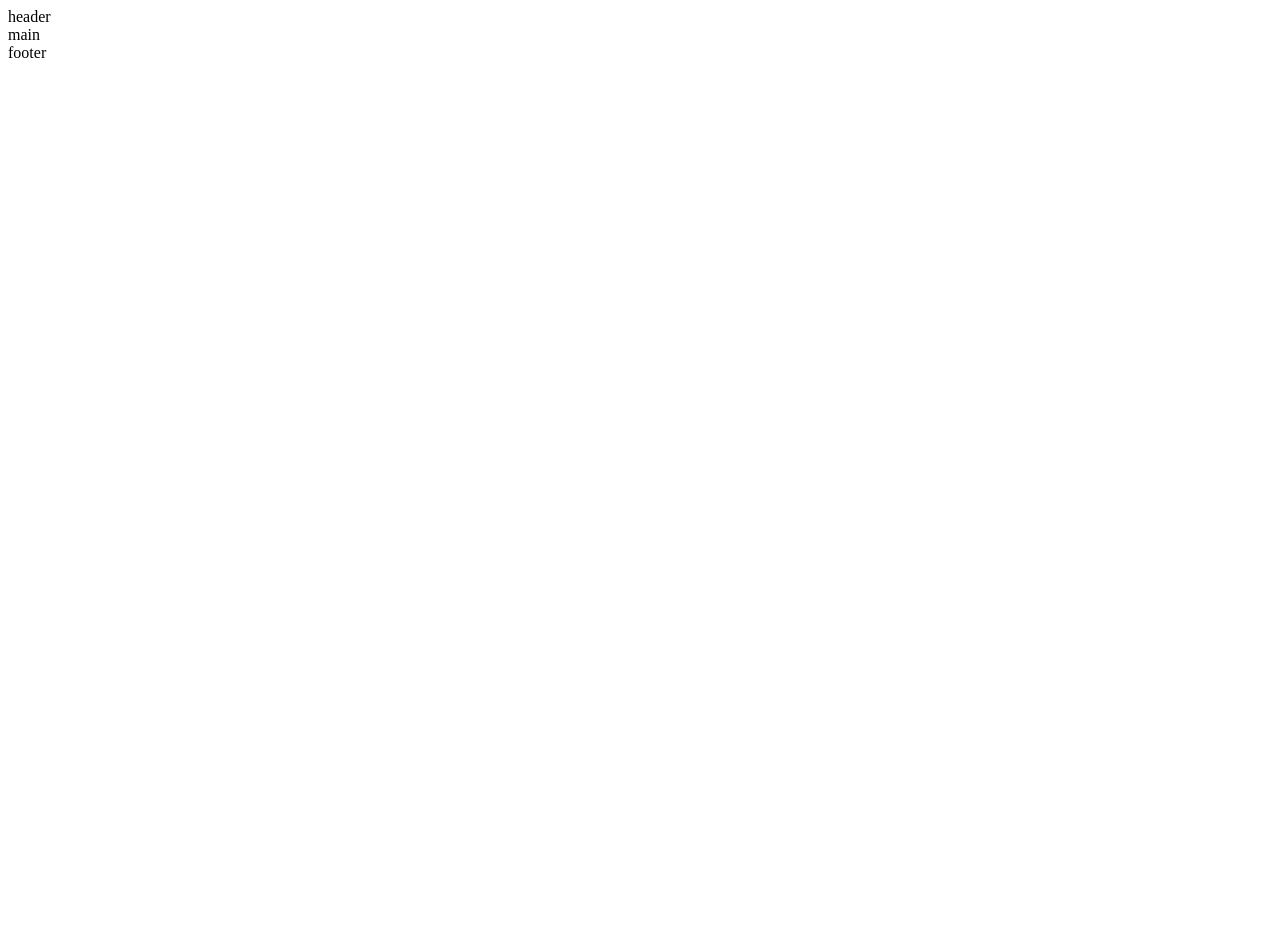
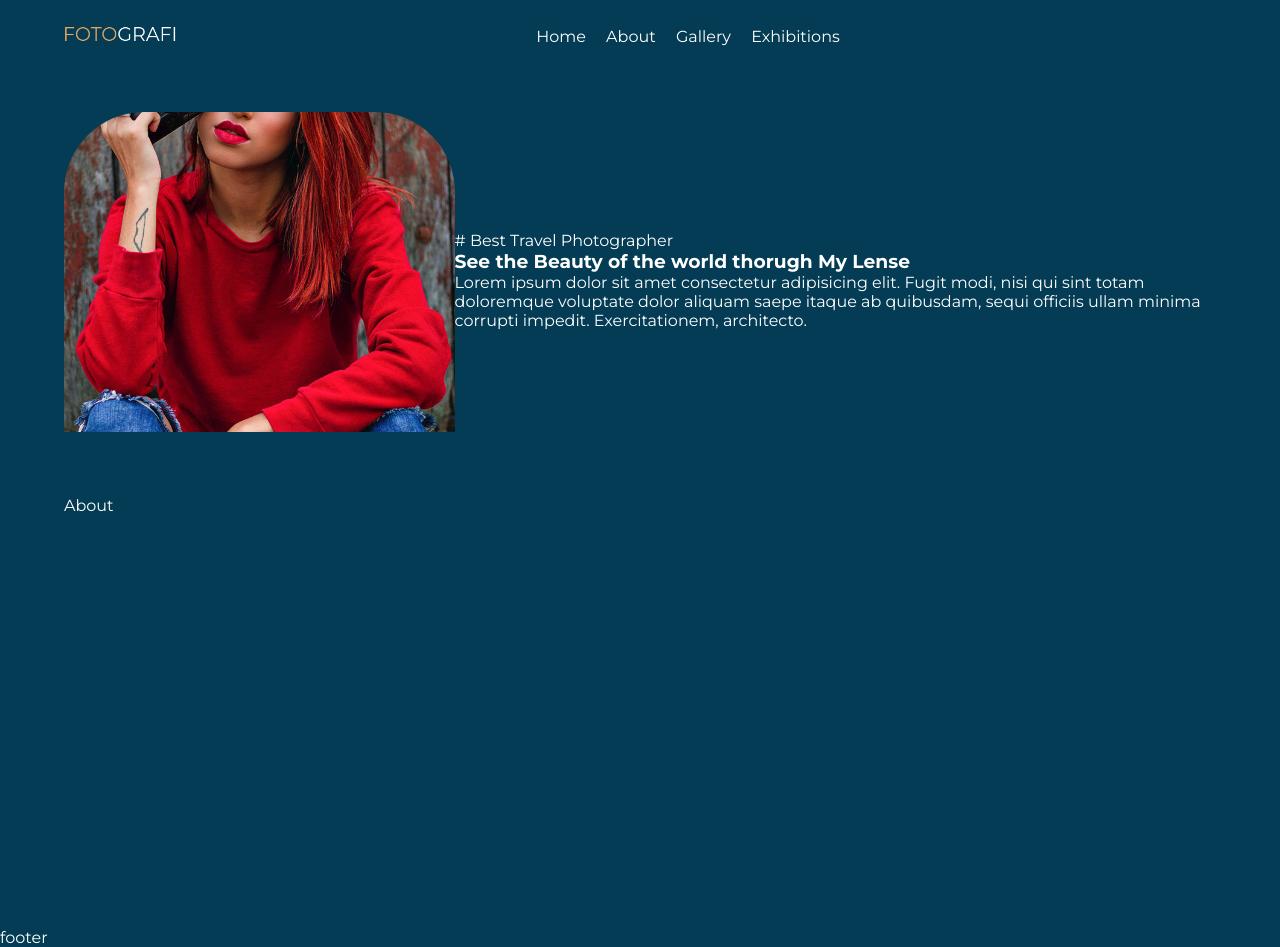
Before and after one commit to jsonfm/fotografi, a plain HTML site: page index.html in a window 1280 px wide. Before the commit the page ends 800 px from the top, so only its background shows below. Drawn offline with nearby package versions, Linux system fonts and the light colour scheme.

Commit message:
updated home section

```diff
--- a/css/styles.css
+++ b/css/styles.css
@@ -0,0 +1,132 @@
+@import url('https://fonts.googleapis.com/css2?family=Montserrat:wght@300;400;500;600;700&display=swap');
+
+* {
+    margin: 0;
+    padding: 0;
+    transition: 0.25s;
+}
+
+:root{
+    --color-primary: rgb(3, 60, 84);
+
+    --card-radius: 5rem;
+}
+/* Globals */
+
+.container, .navbar {
+    width: 90%;
+    margin: 0 auto;
+}
+
+ul {
+    list-style: none;
+}
+
+a {
+    text-decoration: none;
+    color: white;
+}
+
+html, body {
+    background: var(--color-primary);
+    color: white;
+    font-family: 'Montserrat', sans-serif;
+}
+
+/* header */
+
+header{
+    width: 100%;
+    position: fixed;
+    top: 0;
+    left: 0;
+    background: var(--color-primary);
+}
+
+header .navbar {
+    display: flex;
+    justify-content: space-between;
+    align-items: center;
+    height: 4.5rem;
+}
+
+header .navbar .logo img {
+    width: 7rem;
+}
+
+header .toggle {
+    width: 2rem;
+    height: 2rem;
+    font-size: 1.8rem;
+    cursor: pointer;
+}
+
+header .navigation {
+    transform: scale(0);
+    background: var(--color-primary);
+    top: 5rem;
+    left: 30%;
+    padding: 1rem;
+    transition: none;
+}
+
+header .navigation.active {
+    transform: scale(1);
+    position: relative;
+    transition: none;
+}
+
+/* Main */
+
+main {
+    min-height: 100vh;
+    padding: 4rem 0;
+    overflow-x: hidden;
+}
+
+/* HOME */
+.home {
+    padding: 3rem 0;
+}
+
+.home .banner {
+    display: flex;
+    flex-direction: column;
+    align-items: center;
+}
+
+.home .banner .image-container {
+    width: 80%;
+    height: 20rem;
+    margin-bottom: 1rem;
+}
+
+.home .banner .image-container img {
+    width: 100%;
+    height: 100%;
+
+    object-fit: cover;
+    object-position: center;
+    border-top-left-radius: var(--card-radius);
+    border-top-right-radius: var(--card-radius);
+}
+
+
+@media (min-width: 768px) {
+    header .navigation {
+        transform: scale(1);
+        top: 0;
+        left: 0;
+    }
+
+    header .navigation .nav-item {
+        display: inline-block;
+        margin-left: 1rem;
+    }
+    header .toggle {
+        transform: scale(0);
+    }
+    .home .banner {
+        flex-direction: row;
+    }
+}
--- a/index.html
+++ b/index.html
@@ -5,12 +5,44 @@
     <meta http-equiv="X-UA-Compatible" content="IE=edge">
     <meta name="viewport" content="width=device-width, initial-scale=1.0">
     <title>FotoGrafi</title>
+    <link rel="stylesheet" href="./css/styles.css">
+    <link rel="stylesheet" href="https://unicons.iconscout.com/release/v4.0.0/css/line.css">
 </head>
 <body>
-    <header>header</header>
+    <header>
+        <nav class="navbar">
+            <a class="logo"><img src="./images/logo.png" /></a>
+            <ul class="navigation" id="navigation">
+                <li class="nav-item"><a href="#">Home</a></li>
+                <li class="nav-item"><a href="#">About</a></li>
+                <li class="nav-item"><a href="#">Gallery</a></li>
+                <li class="nav-item"><a href="#">Exhibitions</a></li>
+            </ul>
+            <div class="toggle" id="toggle"><i id="toggle-icon" class="uil uil-bars"></i></div>
+        </nav>
+    </header>
     <main>
-        main
+        <section id="home" class="home">
+            <div class="container banner">
+                <div class="image-container">
+                    <img src="./images/header.jpg" />
+                </div>
+                <div class="info">
+                    <p># Best Travel Photographer</p>
+                    <h3>See the Beauty of the world thorugh My Lense</h3>
+                    <p>Lorem ipsum dolor sit amet consectetur adipisicing elit. Fugit modi, nisi qui sint totam doloremque voluptate dolor aliquam saepe itaque ab quibusdam, sequi officiis ullam minima corrupti impedit. Exercitationem, architecto.</p>
+                </div>
+            </div>
+        </section>
+
+        <section class="about">
+           <div class="container">
+            About
+           </div>
+        </section>
     </main>
     <footer>footer</footer>
+
+    <script src="./js/main.js"></script>
 </body>
 </html>
--- a/js/main.js
+++ b/js/main.js
@@ -0,0 +1,16 @@
+const toggleBtn = document.querySelector('#toggle');
+const toggleIcon = document.querySelector('#toggle-icon');
+const navigation = document.querySelector('#navigation');
+
+const toggleMenu = () => {
+    if (toggleIcon.classList.contains('uil-bars')){
+        toggleIcon.classList.remove('uil-bars');
+        toggleIcon.classList.add('uil-times')
+    } else {
+        toggleIcon.classList.remove('uil-times');
+        toggleIcon.classList.add('uil-bars');
+    }
+    navigation.classList.toggle('active');
+}
+
+toggleBtn.addEventListener('click', toggleMenu);
```
